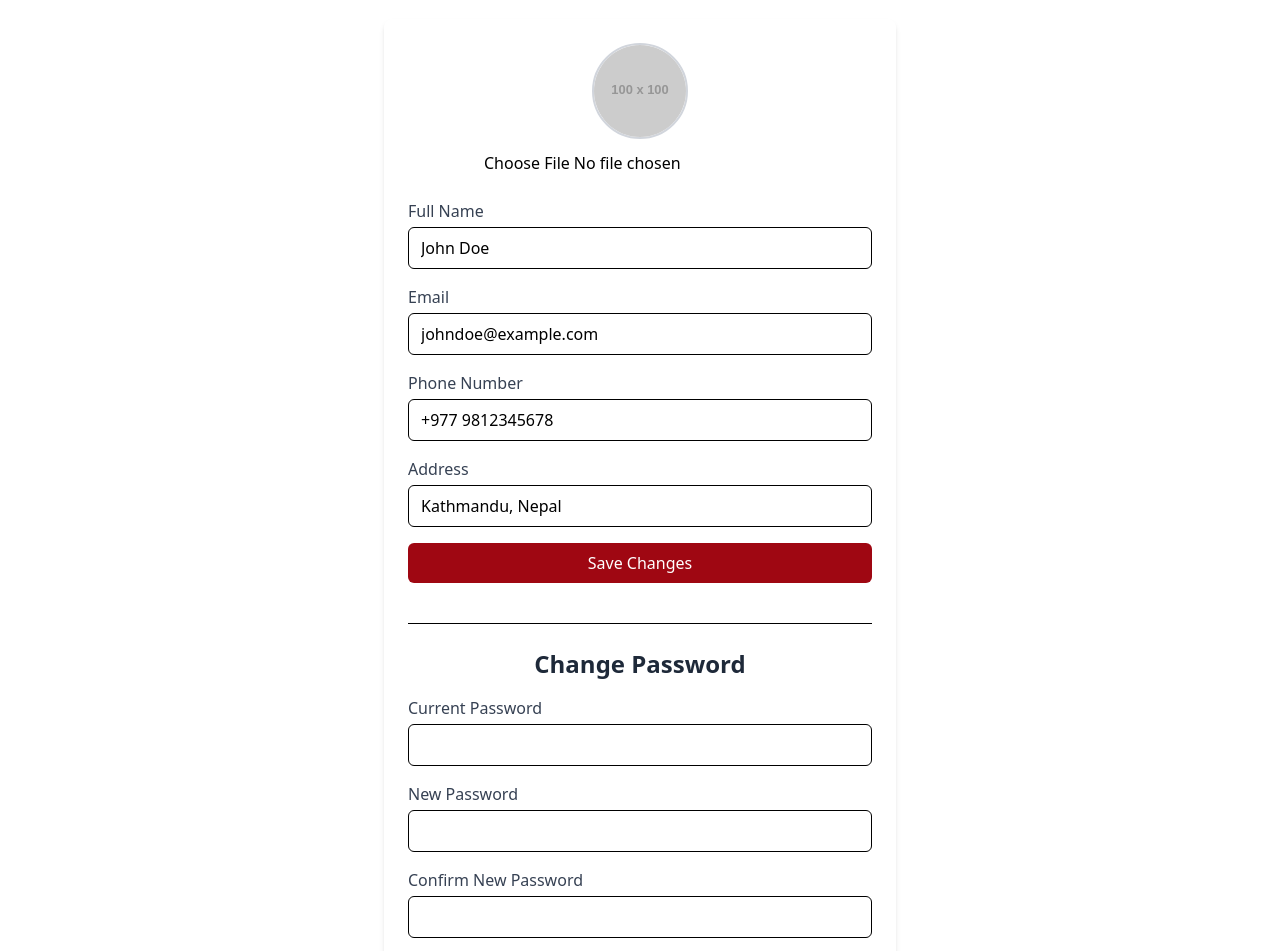
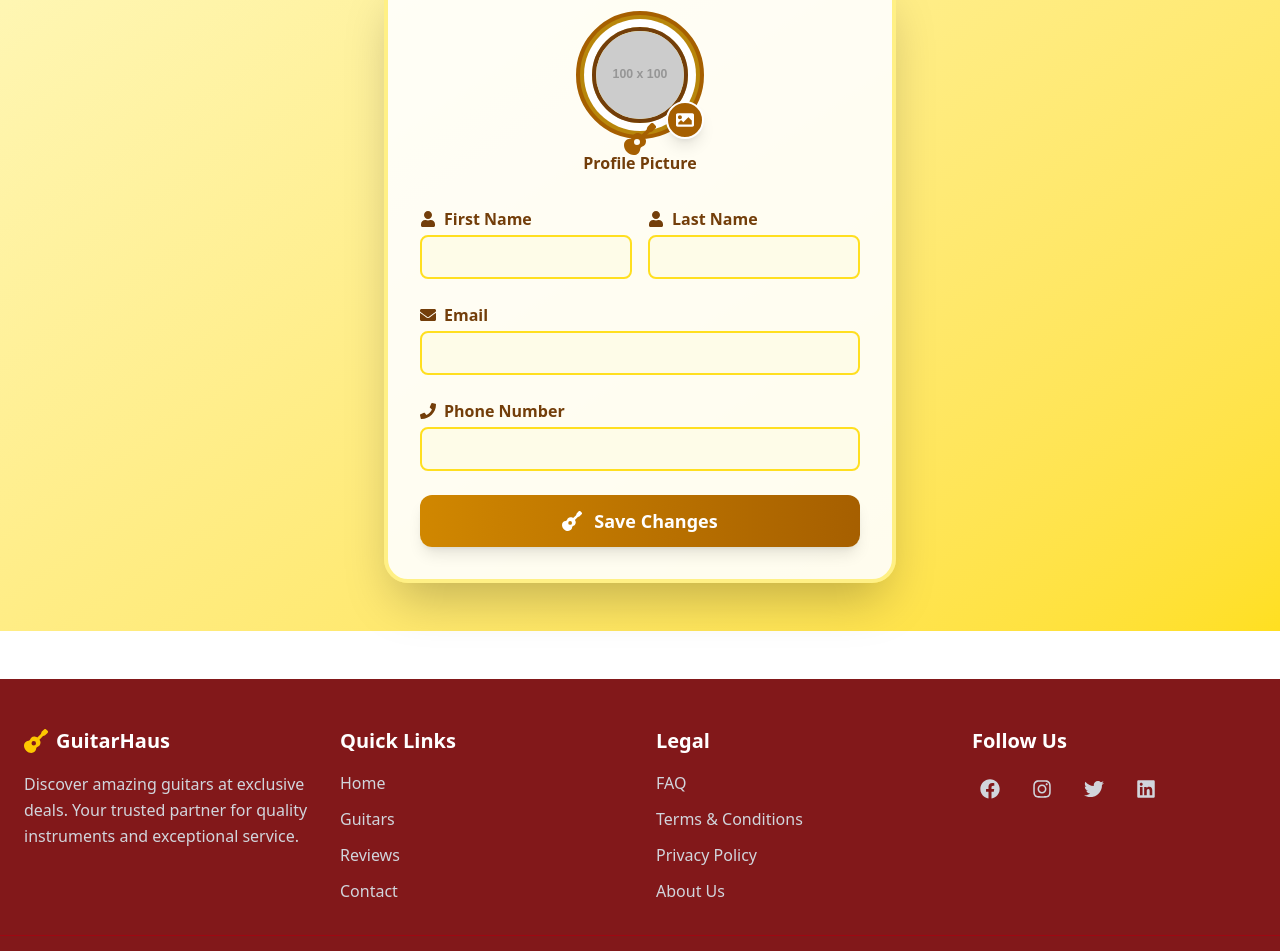
Before and after one commit to thisisdipesh/Guitarhaus_web_api_assignment, a React (Vite) app in the folder guitarhaus_frontend/: page /editprofile in a window 1280 px wide. Shown: the part 221-1172 px from the top of the page. Built offline with nearby package versions, Linux system fonts and the light colour scheme.

Commit message:
Profile Ui change

```diff
--- a/guitarhaus_frontend/src/components/public/Editprofile.jsx
+++ b/guitarhaus_frontend/src/components/public/Editprofile.jsx
@@ -1,181 +1,173 @@
 import React, { useState } from "react";
 import Footer from "../../components/common/customer/Footer";
 import Navbar from "../../components/common/customer/Navbar";
+import axios from "axios";
+import { useEffect } from "react";
+import { FaGuitar, FaUser, FaEnvelope, FaPhone, FaImage } from "react-icons/fa";
 
 const EditProfile = () => {
-  // Dummy user data
   const [user, setUser] = useState({
-    name: "John Doe",
-    email: "johndoe@example.com",
-    phone: "+977 9812345678",
-    address: "Kathmandu, Nepal",
-    profilePic: "https://via.placeholder.com/100", // Replace with actual image
+    fname: "",
+    lname: "",
+    email: "",
+    phone: "",
+    image: "",
   });
+  const [loading, setLoading] = useState(true);
+  const [newProfilePic, setNewProfilePic] = useState(null);
+  const [message, setMessage] = useState("");
+  const [error, setError] = useState("");
 
-  const [newProfilePic, setNewProfilePic] = useState(null);
-  const [passwords, setPasswords] = useState({
-    currentPassword: "",
-    newPassword: "",
-    confirmPassword: "",
+  useEffect(() => {
+    const fetchUserProfile = async () => {
+      try {
+        const token = localStorage.getItem("token");
+        const userId = localStorage.getItem("userId");
+        if (!userId) return setError("User ID not found");
+        const response = await axios.get(`http://localhost:3000/api/v1/customers/getCustomer/${userId}`, {
+          headers: { Authorization: `Bearer ${token}` },
         });
+        setUser(response.data.data);
+      } catch (err) {
+        setError("Failed to load profile");
+      } finally {
+        setLoading(false);
+      }
+    };
+    fetchUserProfile();
+  }, []);
 
-  // Handle input change
   const handleChange = (e) => {
     setUser({ ...user, [e.target.name]: e.target.value });
   };
 
-  const handlePasswordChange = (e) => {
-    setPasswords({ ...passwords, [e.target.name]: e.target.value });
-  };
-
-  // Handle profile picture change
   const handleProfilePicChange = (e) => {
     const file = e.target.files[0];
     if (file) {
-      setNewProfilePic(URL.createObjectURL(file));
+      setNewProfilePic(file);
     }
   };
 
-  // Handle form submission
-  const handleSubmit = (e) => {
+  const handleSubmit = async (e) => {
     e.preventDefault();
-    alert("Profile Updated Successfully!");
+    setMessage("");
+    setError("");
+    try {
+      const token = localStorage.getItem("token");
+      const userId = localStorage.getItem("userId");
+      const formData = new FormData();
+      formData.append("fname", user.fname);
+      formData.append("lname", user.lname);
+      formData.append("email", user.email);
+      formData.append("phone", user.phone);
+      if (newProfilePic) formData.append("profilePicture", newProfilePic);
+      const response = await axios.put(
+        `http://localhost:3000/api/v1/customers/updateCustomer/${userId}`,
+        formData,
+        {
+          headers: {
+            Authorization: `Bearer ${token}`,
+            "Content-Type": "multipart/form-data",
+          },
+        }
+      );
+      setMessage("Profile updated successfully!");
+      setUser(response.data.data);
+    } catch (err) {
+      setError("Failed to update profile");
+    }
   };
 
-  const handlePasswordSubmit = (e) => {
-    e.preventDefault();
-    if (passwords.newPassword !== passwords.confirmPassword) {
-      alert("New password and confirm password do not match!");
-    } else {
-      alert("Password changed successfully!");
-      // Here, you'd call your API to update the password
-    }
-  };
+  if (loading) return <div>Loading...</div>;
 
   return (
     <>
       <Navbar />
-      <div className="container mx-auto px-6 py-25">
-        <h1 className="text-4xl font-bold text-gray-800 text-center mb-6">Edit Profile</h1>
-        <p className="text-lg text-gray-700 text-center mb-12">Update your personal details below.</p>
-
-        <div className="max-w-lg mx-auto bg-white shadow-md rounded-lg p-6">
-          {/* Profile Picture */}
-          <div className="flex flex-col items-center mb-6">
+      <div className="relative min-h-screen bg-gradient-to-br from-yellow-100 to-yellow-300 flex flex-col items-center justify-center py-12">
+        {/* Decorative Guitar SVG */}
+        <div className="absolute left-0 top-0 opacity-10 z-0">
+          <FaGuitar size={220} color="#b8860b" />
+        </div>
+        <h1 className="text-4xl font-extrabold text-yellow-900 text-center mb-2 flex items-center justify-center gap-3 z-10">
+          <FaGuitar className="inline-block text-yellow-700" size={36} /> Edit Your GuitarHaus Profile
+        </h1>
+        <p className="text-lg text-yellow-800 text-center mb-8 z-10">Keep your details up to date and rock on! 🎸</p>
+        {message && <div className="text-green-700 text-center mb-4 z-10">{message}</div>}
+        {error && <div className="text-red-700 text-center mb-4 z-10">{error}</div>}
+        <div className="max-w-lg w-full mx-auto bg-white/90 shadow-2xl rounded-3xl p-8 border-4 border-yellow-200 z-10">
+          {/* Profile Picture as Guitar Soundhole */}
+          <div className="flex flex-col items-center mb-8 relative">
+            <div className="relative flex items-center justify-center">
+              <div className="w-32 h-32 bg-yellow-200 rounded-full border-8 border-yellow-700 flex items-center justify-center shadow-inner relative">
                 <img
-              src={newProfilePic || user.profilePic}
+                  src={newProfilePic ? URL.createObjectURL(newProfilePic) : user.image ? `http://localhost:3000/uploads/${user.image}` : "https://via.placeholder.com/100"}
                   alt="Profile"
-              className="w-24 h-24 object-cover rounded-full border-2 border-gray-300"
+                  className="w-24 h-24 object-cover rounded-full border-4 border-yellow-900 shadow-lg"
+                  style={{ boxShadow: '0 0 0 8px #fff, 0 0 0 12px #b8860b' }}
                 />
-            <input type="file" className="mt-3" onChange={handleProfilePicChange} />
+                <FaGuitar className="absolute -bottom-6 left-1/2 -translate-x-1/2 text-yellow-700" size={32} />
               </div>
-
+              <label htmlFor="profilePicUpload" className="absolute bottom-0 right-0 bg-yellow-700 text-white p-2 rounded-full cursor-pointer shadow-lg border-2 border-white">
+                <FaImage size={18} />
+                <input id="profilePicUpload" type="file" className="hidden" onChange={handleProfilePicChange} />
+              </label>
+            </div>
+            <span className="mt-3 text-yellow-900 font-semibold">Profile Picture</span>
+          </div>
           {/* Profile Update Form */}
-          <form onSubmit={handleSubmit} className="space-y-4">
-            <div>
-              <label className="block text-gray-700 font-medium">Full Name</label>
+          <form onSubmit={handleSubmit} className="space-y-6">
+            <div className="flex gap-4">
+              <div className="w-1/2">
+                <label className="block text-yellow-900 font-bold mb-1 flex items-center gap-2"><FaUser />First Name</label>
                 <input
                   type="text"
-                name="name"
-                value={user.name}
+                  name="fname"
+                  value={user.fname}
                   onChange={handleChange}
-                className="w-full mt-1 px-3 py-2 border rounded-md focus:outline-none focus:ring-2 focus:ring-red-500"
+                  className="w-full px-4 py-2 border-2 border-yellow-300 rounded-lg focus:ring-2 focus:ring-yellow-500 focus:border-yellow-500 bg-yellow-50 text-yellow-900 font-semibold"
                   required
                 />
               </div>
-
+              <div className="w-1/2">
+                <label className="block text-yellow-900 font-bold mb-1 flex items-center gap-2"><FaUser />Last Name</label>
+                <input
+                  type="text"
+                  name="lname"
+                  value={user.lname}
+                  onChange={handleChange}
+                  className="w-full px-4 py-2 border-2 border-yellow-300 rounded-lg focus:ring-2 focus:ring-yellow-500 focus:border-yellow-500 bg-yellow-50 text-yellow-900 font-semibold"
+                />
+              </div>
+            </div>
             <div>
-              <label className="block text-gray-700 font-medium">Email</label>
+              <label className="block text-yellow-900 font-bold mb-1 flex items-center gap-2"><FaEnvelope />Email</label>
               <input
                 type="email"
                 name="email"
                 value={user.email}
                 onChange={handleChange}
-                className="w-full mt-1 px-3 py-2 border rounded-md focus:outline-none focus:ring-2 focus:ring-red-500"
+                className="w-full px-4 py-2 border-2 border-yellow-300 rounded-lg focus:ring-2 focus:ring-yellow-500 focus:border-yellow-500 bg-yellow-50 text-yellow-900 font-semibold"
                 required
               />
             </div>
-
             <div>
-              <label className="block text-gray-700 font-medium">Phone Number</label>
+              <label className="block text-yellow-900 font-bold mb-1 flex items-center gap-2"><FaPhone />Phone Number</label>
               <input
                 type="text"
                 name="phone"
                 value={user.phone}
                 onChange={handleChange}
-                className="w-full mt-1 px-3 py-2 border rounded-md focus:outline-none focus:ring-2 focus:ring-red-500"
+                className="w-full px-4 py-2 border-2 border-yellow-300 rounded-lg focus:ring-2 focus:ring-yellow-500 focus:border-yellow-500 bg-yellow-50 text-yellow-900 font-semibold"
                 required
               />
             </div>
-
-            <div>
-              <label className="block text-gray-700 font-medium">Address</label>
-              <input
-                type="text"
-                name="address"
-                value={user.address}
-                onChange={handleChange}
-                className="w-full mt-1 px-3 py-2 border rounded-md focus:outline-none focus:ring-2 focus:ring-red-500"
-                required
-              />
-            </div>
-
             <button
               type="submit"
-              className="w-full bg-red-800 text-white py-2 px-4 rounded-md hover:bg-red-700 transition duration-300"
+              className="w-full bg-gradient-to-r from-yellow-600 to-yellow-700 text-white py-3 px-4 rounded-xl text-lg font-bold hover:from-yellow-700 hover:to-yellow-800 transition duration-300 shadow-lg flex items-center justify-center gap-3 mt-4"
             >
-              Save Changes
+              <FaGuitar size={20} /> Save Changes
             </button>
           </form>
-
-          {/* Change Password Section */}
-          <div className="mt-10 border-t pt-6">
-            <h2 className="text-2xl font-bold text-gray-800 text-center mb-4">Change Password</h2>
-            <form onSubmit={handlePasswordSubmit} className="space-y-4">
-              <div>
-                <label className="block text-gray-700 font-medium">Current Password</label>
-                <input
-                  type="password"
-                  name="currentPassword"
-                  value={passwords.currentPassword}
-                  onChange={handlePasswordChange}
-                  className="w-full mt-1 px-3 py-2 border rounded-md focus:outline-none focus:ring-2 focus:ring-red-500"
-                  required
-                />
-              </div>
-
-              <div>
-                <label className="block text-gray-700 font-medium">New Password</label>
-                <input
-                  type="password"
-                  name="newPassword"
-                  value={passwords.newPassword}
-                  onChange={handlePasswordChange}
-                  className="w-full mt-1 px-3 py-2 border rounded-md focus:outline-none focus:ring-2 focus:ring-red-500"
-                  required
-                />
-              </div>
-
-              <div>
-                <label className="block text-gray-700 font-medium">Confirm New Password</label>
-                <input
-                  type="password"
-                  name="confirmPassword"
-                  value={passwords.confirmPassword}
-                  onChange={handlePasswordChange}
-                  className="w-full mt-1 px-3 py-2 border rounded-md focus:outline-none focus:ring-2 focus:ring-red-500"
-                  required
-                />
-              </div>
-
-              <button
-                type="submit"
-                className="w-full bg-red-800 text-white py-2 px-4 rounded-md hover:bg-red-700 transition duration-300"
-              >
-                Update Password
-              </button>
-            </form>
-          </div>
         </div>
       </div>
       <Footer />
--- a/guitarhaus_frontend/src/components/public/Myprofile.jsx
+++ b/guitarhaus_frontend/src/components/public/Myprofile.jsx
@@ -2,6 +2,7 @@ import axios from "axios";
 import React, { useEffect, useState } from "react";
 import Footer from "../common/customer/Footer";
 import Navbar from "../common/customer/Navbar";
+import { FaGuitar, FaUser, FaEnvelope, FaPhone } from "react-icons/fa";
 
 const Myprofile = () => {
   const [user, setUser] = useState(null);
@@ -36,51 +37,58 @@ const Myprofile = () => {
   return (
     <>
       <Navbar />
-      <div className="container mx-auto px-6 py-25 flex flex-col items-center">
-        <h1 className="text-4xl font-bold text-gray-800 mb-6">Your Profile</h1>
-
-        {loading ? (
-          <p className="text-gray-800 text-lg">Loading profile...</p>
-        ) : user ? (
-          <div className="bg-white rounded-lg shadow-lg p-8 max-w-4xl mx-auto">
-            <div className="flex flex-col md:flex-row items-center">
-              {/* Profile Picture */}
-              <div className="md:w-1/3 text-center">
+      <div className="relative min-h-screen bg-gradient-to-br from-yellow-100 to-yellow-300 flex flex-col items-center justify-center py-12">
+        {/* Decorative Guitar SVG */}
+        <div className="absolute left-0 top-0 opacity-10 z-0">
+          <FaGuitar size={220} color="#b8860b" />
+        </div>
+        <h1 className="text-4xl font-extrabold text-yellow-900 text-center mb-2 flex items-center justify-center gap-3 z-10">
+          <FaGuitar className="inline-block text-yellow-700" size={36} /> Your GuitarHaus Profile
+        </h1>
+        <p className="text-lg text-yellow-800 text-center mb-8 z-10">Welcome to your musical journey! 🎸</p>
+        <div className="max-w-2xl w-full mx-auto bg-white/90 shadow-2xl rounded-3xl p-8 border-4 border-yellow-200 z-10">
+          <div className="flex flex-col md:flex-row items-center gap-8">
+            {/* Profile Picture as Guitar Soundhole */}
+            <div className="relative flex flex-col items-center md:w-1/3 w-full">
+              <div className="w-32 h-32 bg-yellow-200 rounded-full border-8 border-yellow-700 flex items-center justify-center shadow-inner relative">
                 <img
-                  src={`http://localhost:3000/uploads/${user.profileImage}`}
+                  src={user && user.image ? `http://localhost:3000/uploads/${user.image}` : "https://via.placeholder.com/100"}
                   alt="Profile"
-                  className="w-32 h-32 object-cover rounded-full mx-auto border-4 border-red-500"
+                  className="w-24 h-24 object-cover rounded-full border-4 border-yellow-900 shadow-lg"
+                  style={{ boxShadow: '0 0 0 8px #fff, 0 0 0 12px #b8860b' }}
                 />
-                <h2 className="text-2xl font-bold mt-4">{user.name}</h2>
-                <p className="text-gray-600">{user.email}</p>
+                <FaGuitar className="absolute -bottom-6 left-1/2 -translate-x-1/2 text-yellow-700" size={32} />
               </div>
-
+              <span className="mt-3 text-yellow-900 font-semibold">Profile</span>
+              <span className="text-yellow-800 mt-2">{user && user.email}</span>
+            </div>
             {/* Profile Details */}
-              <div className="md:w-2/3 md:pl-8 mt-6 md:mt-0">
-                <h3 className="text-xl font-bold text-gray-800 mb-4">User Information</h3>
+            <div className="md:w-2/3 w-full mt-6 md:mt-0">
+              <h3 className="text-2xl font-bold text-yellow-900 mb-4 flex items-center gap-2"><FaUser />User Information</h3>
               <div className="grid grid-cols-1 md:grid-cols-2 gap-4">
-                  <div className="bg-gray-100 p-4 rounded-lg">
-                    <label className="block text-gray-600 font-semibold">Username</label>
-                    <p className="text-gray-800">{user.username}</p>
+                <div className="bg-yellow-50 p-4 rounded-lg flex flex-col gap-1 border border-yellow-200">
+                  <label className="block text-yellow-700 font-semibold flex items-center gap-2"><FaUser />First Name</label>
+                  <p className="text-yellow-900 font-bold">{user && user.fname}</p>
                 </div>
-                  <div className="bg-gray-100 p-4 rounded-lg">
-                    <label className="block text-gray-600 font-semibold">Phone</label>
-                    <p className="text-gray-800">{user.phone}</p>
+                <div className="bg-yellow-50 p-4 rounded-lg flex flex-col gap-1 border border-yellow-200">
+                  <label className="block text-yellow-700 font-semibold flex items-center gap-2"><FaUser />Last Name</label>
+                  <p className="text-yellow-900 font-bold">{user && user.lname}</p>
                 </div>
-                  <div className="bg-gray-100 p-4 rounded-lg col-span-2">
-                    <label className="block text-gray-600 font-semibold">Address</label>
-                    <p className="text-gray-800">{user.address}</p>
+                <div className="bg-yellow-50 p-4 rounded-lg flex flex-col gap-1 border border-yellow-200">
+                  <label className="block text-yellow-700 font-semibold flex items-center gap-2"><FaPhone />Phone</label>
+                  <p className="text-yellow-900 font-bold">{user && user.phone}</p>
+                </div>
+                <div className="bg-yellow-50 p-4 rounded-lg flex flex-col gap-1 border border-yellow-200">
+                  <label className="block text-yellow-700 font-semibold flex items-center gap-2"><FaEnvelope />Email</label>
+                  <p className="text-yellow-900 font-bold">{user && user.email}</p>
                 </div>
               </div>
-                <button className="mt-6 bg-red-800 text-white py-2 px-6 rounded-lg hover:bg-red-700 transition duration-300">
-                  Edit Profile
+              <button className="mt-8 bg-gradient-to-r from-yellow-600 to-yellow-700 text-white py-3 px-8 rounded-xl text-lg font-bold hover:from-yellow-700 hover:to-yellow-800 transition duration-300 shadow-lg flex items-center gap-3">
+                <FaGuitar size={20} /> Edit Profile
               </button>
             </div>
           </div>
         </div>
-        ) : (
-          <p className="text-gray-800 text-lg">Failed to load profile.</p>
-        )}
       </div>
       <Footer />
     </>
```
Lines whose indentation alone changed are shown as unchanged.
